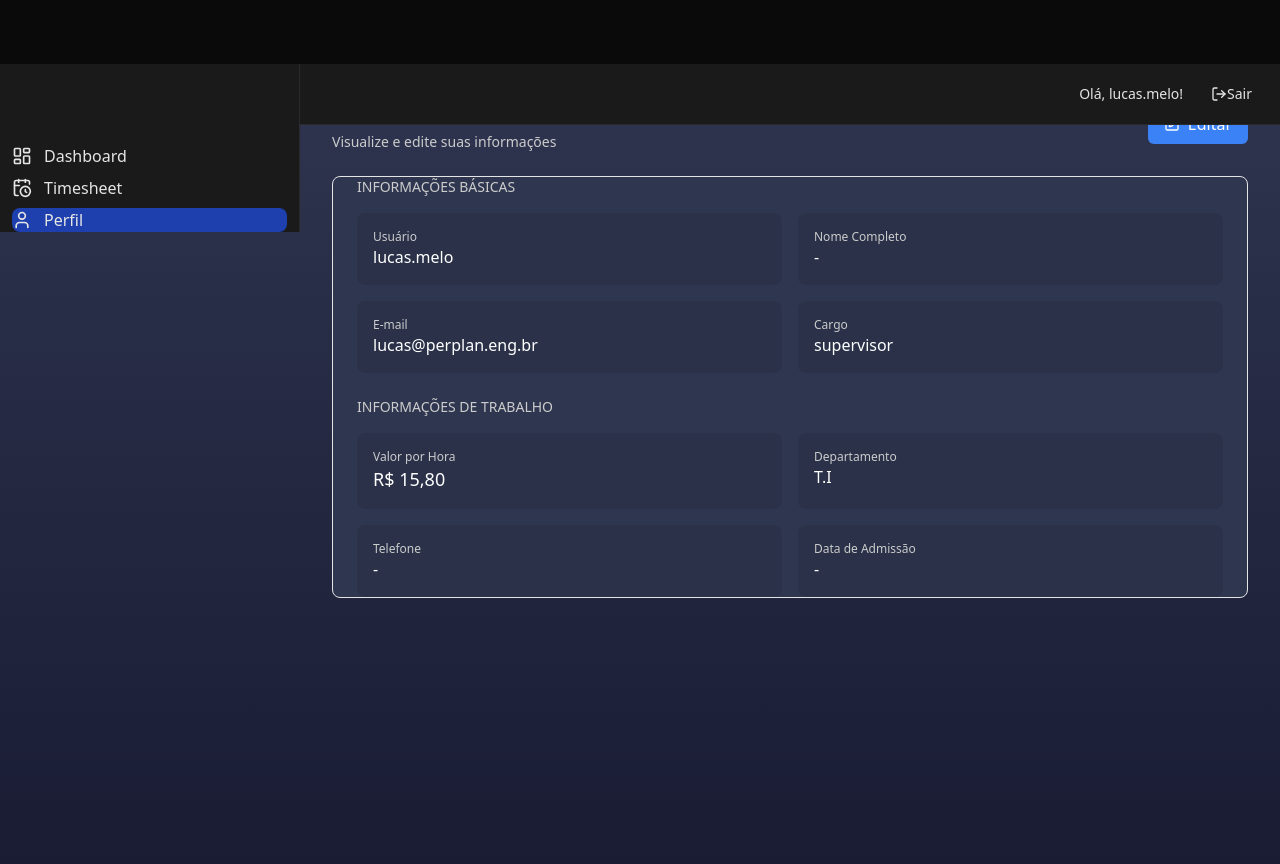
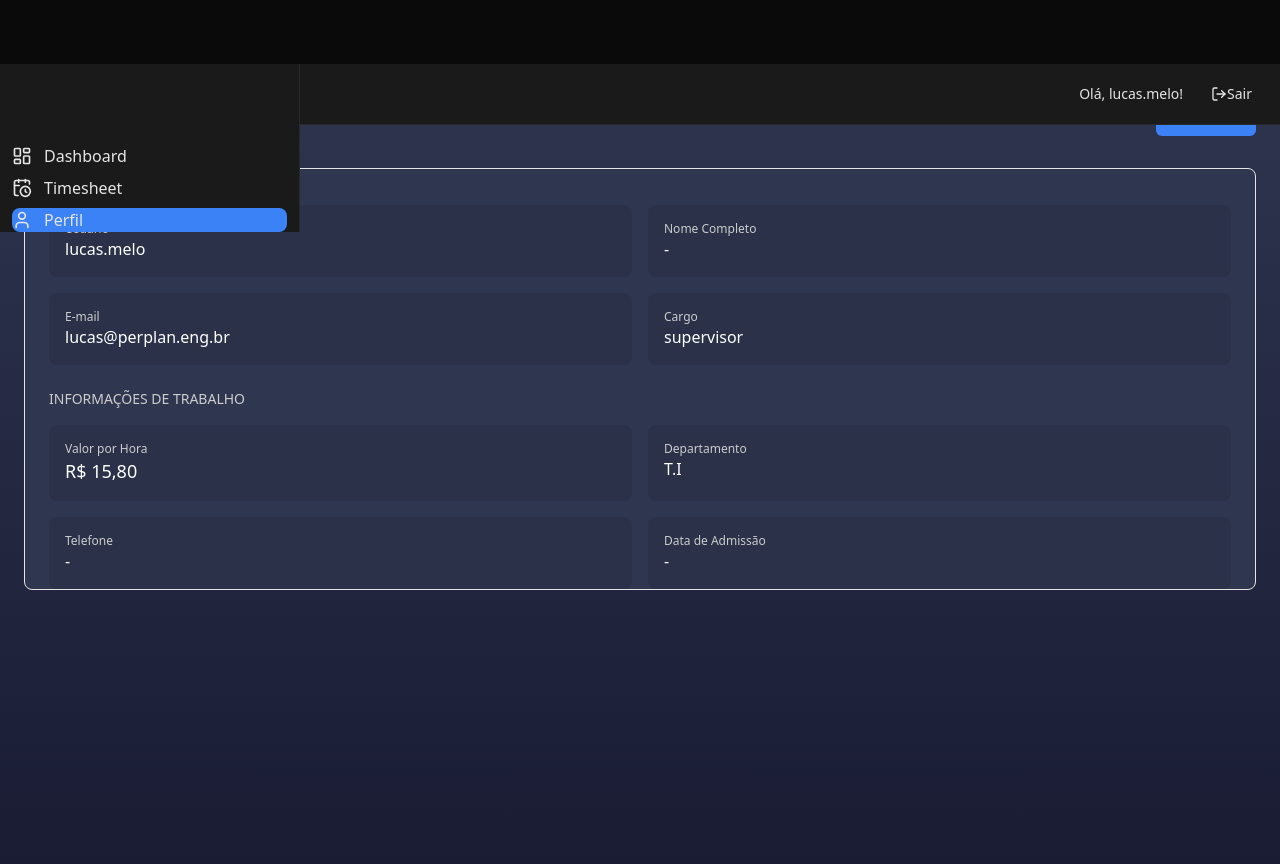
Before and after one commit to stereolovve/registro_ponto, a Django app: page /perfil/ in a window 1280 px wide. Run offline with Django 5.2, Linux system fonts and the light colour scheme; a user stored in the database is signed in; data comes from the database, SQL or seed files in the repository.

Commit message:
Fix base.html consistency with other templates
- Update navbar to use consistent CSS variables (bg-card, text-foreground)
- Update sidebar links to use bg-primary/text-primary-foreground for active state
- Replace inline styles with Tailwind classes in main content
- Remove dark mode specific classes in favor of CSS variables
- Ensure consistent hover states across navigation

```diff
--- a/templates/base.html
+++ b/templates/base.html
@@ -11,22 +11,22 @@
 </head>
 <body class="min-h-screen">
     <!-- Navbar -->
-    <nav class="bg-white dark:bg-gray-800 border-b border-gray-200 dark:border-gray-700 fixed w-full z-30 top-0">
+    <nav class="bg-card border-b border-border fixed w-full z-30 top-0">
         <div class="px-4 py-3 lg:px-6">
             <div class="flex items-center justify-between">
                 <div class="flex items-center">
-                    <button id="sidebar-toggle" class="mr-2 text-gray-600 dark:text-gray-300 lg:hidden">
+                    <button id="sidebar-toggle" class="mr-2 text-muted-foreground lg:hidden">
                         <i data-lucide="menu" class="w-6 h-6"></i>
                     </button>
-                    <span class="text-xl font-semibold dark:text-white">Sistema de Ponto</span>
+                    <span class="text-xl font-semibold text-foreground">Sistema de Ponto</span>
                 </div>
                 <div class="flex items-center space-x-4">
-                    <span class="text-sm text-gray-700 dark:text-gray-300 hidden sm:inline">
+                    <span class="text-sm text-muted-foreground hidden sm:inline">
                         Olá, {{ user.first_name|default:user.username }}!
                     </span>
                     <form method="post" action="{% url 'logout' %}" class="inline">
                         {% csrf_token %}
-                        <button type="submit" class="flex items-center space-x-1 px-3 py-2 rounded-md text-sm font-medium text-gray-700 dark:text-gray-300 hover:bg-gray-100 dark:hover:bg-gray-700">
+                        <button type="submit" class="flex items-center space-x-1 px-3 py-2 rounded-md text-sm font-medium text-foreground hover:bg-muted">
                             <i data-lucide="log-out" class="w-4 h-4"></i>
                             <span class="hidden sm:inline">Sair</span>
                         </button>
@@ -37,17 +37,17 @@
     </nav>
 
     <!-- Sidebar -->
-    <aside id="sidebar" class="fixed top-0 left-0 z-40 h-screen pt-16 transition-transform -translate-x-full bg-white border-r border-gray-200 lg:translate-x-0 dark:bg-gray-800 dark:border-gray-700" style="width: 300px;">
+    <aside id="sidebar" class="fixed top-0 left-0 z-40 h-screen pt-16 transition-transform -translate-x-full bg-card border-r border-border lg:translate-x-0" style="width: 300px;">
         <div class="h-full px-3 pb-4 overflow-y-auto">
             <ul class="space-y-2 font-medium pt-4">
                 <li>
-                    <a href="{% url 'dashboard' %}" class="flex items-center p-2 rounded-lg {% if request.resolver_match.url_name == 'dashboard' %}bg-blue-600 text-white{% else %}text-gray-900 dark:text-white hover:bg-gray-100 dark:hover:bg-gray-700{% endif %}">
+                    <a href="{% url 'dashboard' %}" class="flex items-center p-2 rounded-lg {% if request.resolver_match.url_name == 'dashboard' %}bg-primary text-primary-foreground{% else %}text-foreground hover:bg-muted{% endif %}">
                         <i data-lucide="layout-dashboard" class="w-5 h-5"></i>
                         <span class="ml-3">Dashboard</span>
                     </a>
                 </li>
                 <li>
-                    <a href="{% url 'timesheet' %}" class="flex items-center p-2 rounded-lg {% if request.resolver_match.url_name == 'timesheet' %}bg-blue-600 text-white{% else %}text-gray-900 dark:text-white hover:bg-gray-100 dark:hover:bg-gray-700{% endif %}">
+                    <a href="{% url 'timesheet' %}" class="flex items-center p-2 rounded-lg {% if request.resolver_match.url_name == 'timesheet' %}bg-primary text-primary-foreground{% else %}text-foreground hover:bg-muted{% endif %}">
                         <i data-lucide="calendar-clock" class="w-5 h-5"></i>
                         <span class="ml-3">Timesheet</span>
                     </a>
@@ -103,7 +103,7 @@
                     {% endif %}
                 </li>
                 <li>
-                    <a href="{% url 'perfil' %}" class="flex items-center p-2 rounded-lg {% if request.resolver_match.url_name == 'perfil' or request.resolver_match.url_name == 'perfil_editar' %}bg-blue-600 text-white{% else %}text-gray-900 dark:text-white hover:bg-gray-100 dark:hover:bg-gray-700{% endif %}">
+                    <a href="{% url 'perfil' %}" class="flex items-center p-2 rounded-lg {% if request.resolver_match.url_name == 'perfil' or request.resolver_match.url_name == 'perfil_editar' %}bg-primary text-primary-foreground{% else %}text-foreground hover:bg-muted{% endif %}">
                         <i data-lucide="user" class="w-5 h-5"></i>
                         <span class="ml-3">Perfil</span>
                     </a>
@@ -113,12 +113,12 @@
     </aside>
 
     <!-- Main Content -->
-    <div class="p-4 mt-16" style="margin-left: 300px;">
+    <div class="lg:ml-[300px] mt-16">
         <!-- Messages -->
         {% include 'components/messages.html' %}
 
         <!-- Page Content -->
-        <div class="p-4 rounded-lg">
+        <div class="p-6">
             {% block content %}
             {% endblock %}
         </div>
```
